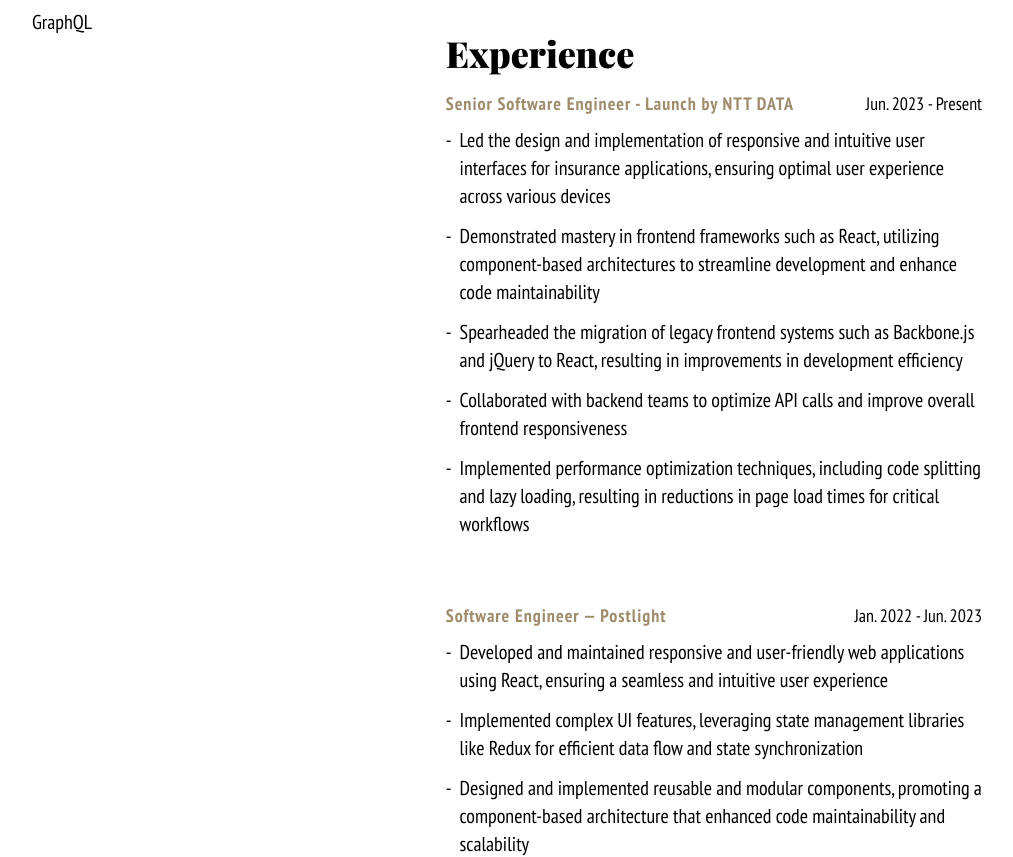
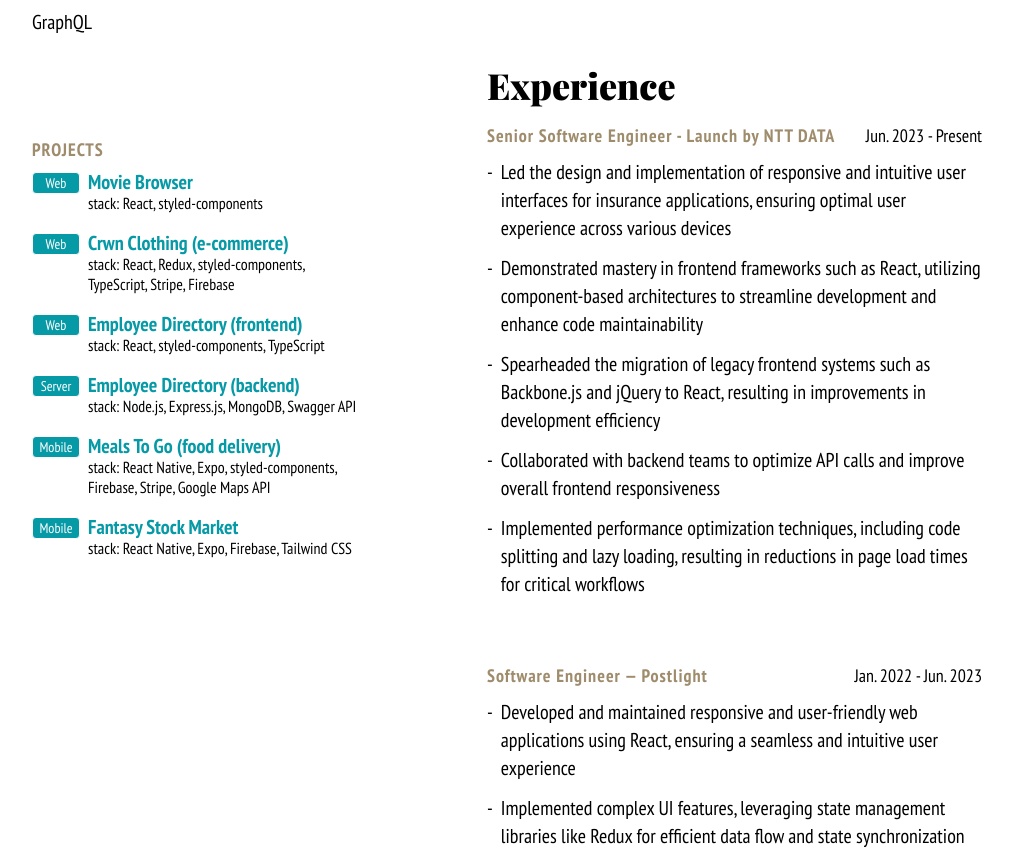
Before and after one commit to DoodleHub/resume, a React (Vite) app: page / in a window 1280 px wide. Shown: the part 1281-2138 px from the top of the page, without its empty margins (133-1146 px from the left). Built offline with nearby package versions, Linux system fonts and the light colour scheme.

Commit message:
chore: add project section

```diff
--- a/src/App.tsx
+++ b/src/App.tsx
@@ -6,6 +6,7 @@
 import { Experiences } from "./components/Experiences/Experiences";
 import { Education } from "./components/Education/Education";
 import { Footer } from "./components/Footer/Footer";
+import { Projects } from "./components/Projects/Projects";
 
 const GlobalStyles = createGlobalStyle`
   * {
@@ -52,7 +53,7 @@
   display: flex;
   flex-direction: column;
   gap: 100px;
-  width: 35%;
+  width: 40%;
   font-family: PT Sans Narrow;
 
   @media screen and (max-width: 1024px) {
@@ -65,7 +66,7 @@
   display: flex;
   flex-direction: column;
   gap: 66px;
-  width: 65%;
+  width: 60%;
 
   @media screen and (max-width: 1024px) {
     gap: 24px;
@@ -81,7 +82,7 @@
       <StyledBody>
         <LeftColumn>
           <Skillset />
-          {/* <RecentWorks /> */}
+          <Projects />
         </LeftColumn>
         <RightColumn>
           <AboutMe />
--- /dev/null
+++ b/src/components/Badge/Badge.tsx
@@ -0,0 +1,19 @@
+import styled from "styled-components";
+
+const Wrapper = styled.span`
+  background-color: #0699a6;
+  color: white;
+  border-radius: 4px;
+  font-size: 14px;
+  border: 1px solid;
+  min-width: 48px;
+  text-align: center;
+`;
+
+interface BadgeProps {
+  children: React.ReactNode;
+}
+
+export const Badge = ({ children }: BadgeProps) => {
+  return <Wrapper>{children}</Wrapper>;
+};
--- /dev/null
+++ b/src/components/Projects/Projects.tsx
@@ -0,0 +1,99 @@
+import styled from "styled-components";
+
+import { Section } from "../Section/Section";
+import { Badge } from "../Badge/Badge";
+
+const PROJECTS = [
+  {
+    title: "Movie Browser",
+    type: "Web",
+    stack: ["React", "styled-components"],
+    url: "https://github.com/cc-sandbox/movie-browser",
+  },
+  {
+    title: "Crwn Clothing (e-commerce)",
+    type: "Web",
+    stack: [
+      "React",
+      "Redux",
+      "styled-components",
+      "TypeScript",
+      "Stripe",
+      "Firebase",
+    ],
+    url: "https://github.com/cc-sandbox/crwn-clothing",
+  },
+  {
+    title: "Employee Directory (frontend)",
+    type: "Web",
+    stack: ["React", "styled-components", "TypeScript"],
+    url: "https://github.com/cc-sandbox/employee-dir-frontend",
+  },
+  {
+    title: "Employee Directory (backend)",
+    type: "Server",
+    stack: ["Node.js", "Express.js", "MongoDB", "Swagger API"],
+    url: "https://github.com/cc-sandbox/employee-dir-backend",
+  },
+  {
+    title: "Meals To Go (food delivery)",
+    type: "Mobile",
+    stack: [
+      "React Native",
+      "Expo",
+      "styled-components",
+      "Firebase",
+      "Stripe",
+      "Google Maps API",
+    ],
+    url: "https://github.com/cc-sandbox/meals-to-go",
+  },
+  {
+    title: "Fantasy Stock Market",
+    type: "Mobile",
+    stack: ["React Native", "Expo", "Firebase", "Tailwind CSS"],
+    url: "https://github.com/cc-sandbox/fantasy-stock-market",
+  },
+];
+
+const Container = styled.ul`
+  display: flex;
+  flex-direction: column;
+  gap: 20px;
+`;
+
+const ProjectItemContainer = styled.li`
+  display: flex;
+  align-items: start;
+  gap: 8px;
+  line-height: 20px;
+
+  a {
+    font-size: 20px;
+    font-weight: 700;
+    color: #0699a6;
+  }
+`;
+
+const ProjectInfo = styled.div`
+  display: flex
+  flex-direction: column;
+`;
+
+export const Projects = () => {
+  return (
+    <Section subTitle="PROJECTS">
+      <Container>
+        {PROJECTS.map((project, idx) => (
+          <ProjectItemContainer key={idx}>
+            <Badge>{project.type}</Badge>
+            <ProjectInfo>
+              <a href={project.url}>{project.title}</a>
+              <p>{`stack: ${project.stack.join(", ")}`}</p>
+            </ProjectInfo>
+          </ProjectItemContainer>
+        ))}
+      </Container>
+    </Section>
+  );
+};
```
Also changed, not shown: src/components/RecentWorks/RecentWorks.tsx (deleted, +0 -56 lines).
